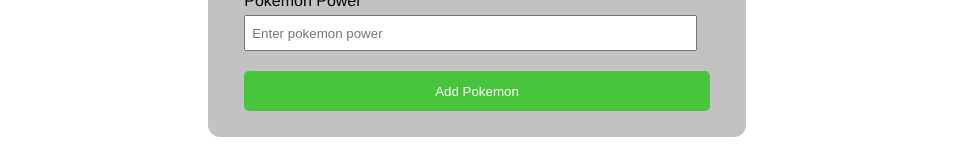
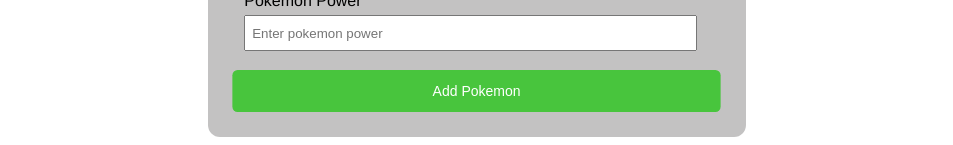
Before and after one commit to Lakshit-Chiranjiv/simple-pokemon-app---vuejs, a Vue app in the folder client/: page / in a window 1280 px wide. In both pictures the pointer is over the button 639 px from the left and 687 px from the top of the page. Shown: the part 596-741 px from the top of the page, without its empty margins (163-1116 px from the left). Built offline with nearby package versions, Linux system fonts and the light colour scheme.

Commit message:
added some effects to button ui

```diff
--- a/client/src/components/AddModal.vue
+++ b/client/src/components/AddModal.vue
@@ -68,6 +68,13 @@
     color: white;
     background-color: rgb(72, 197, 61);
     cursor: pointer;
+    opacity: 0.9;
+    transition: all 0.5s ease;
+  }
+
+  button:hover{
+      opacity: 1;
+      transform: scale(1.05);
   }
 
 </style>
```
